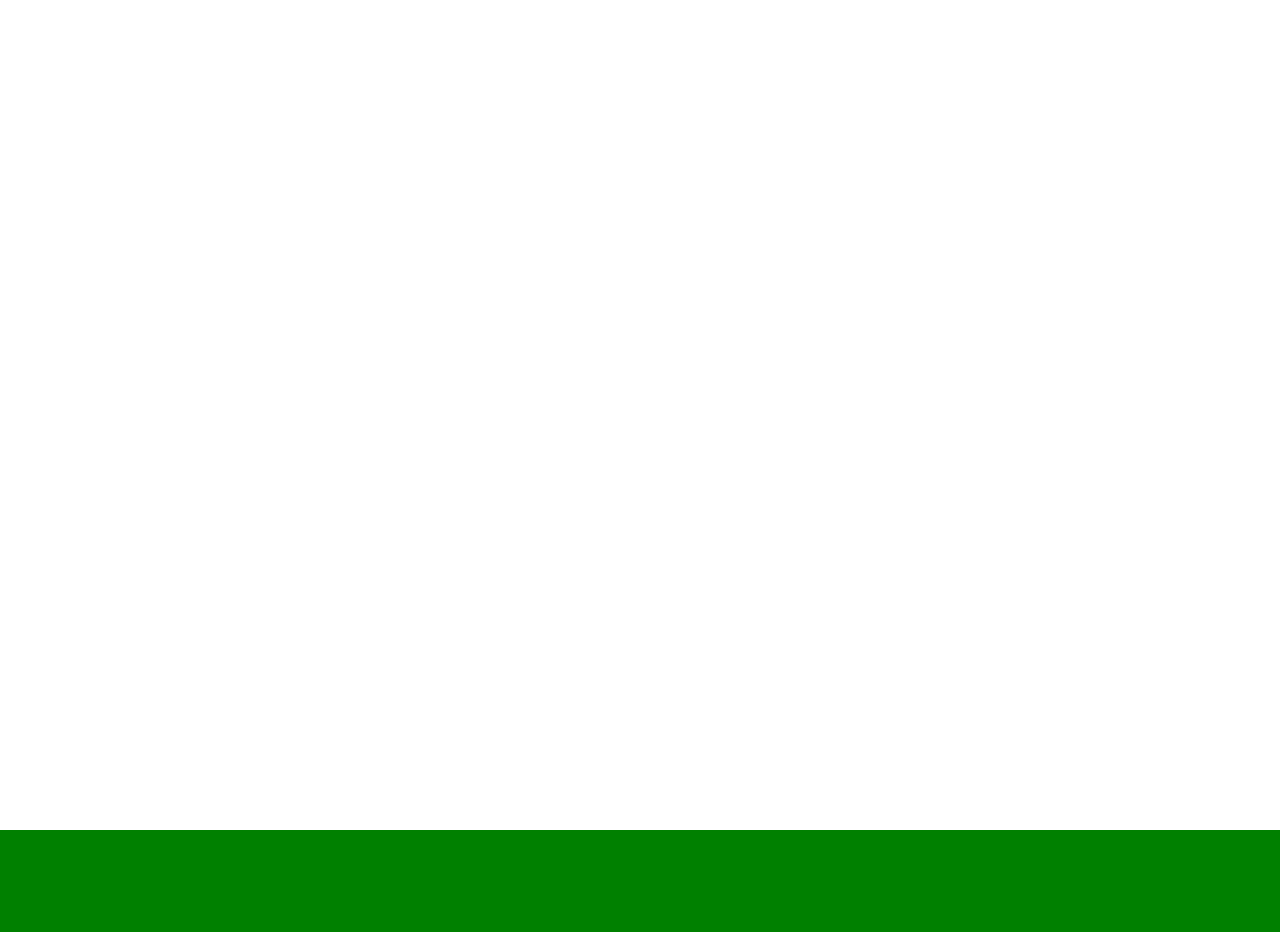
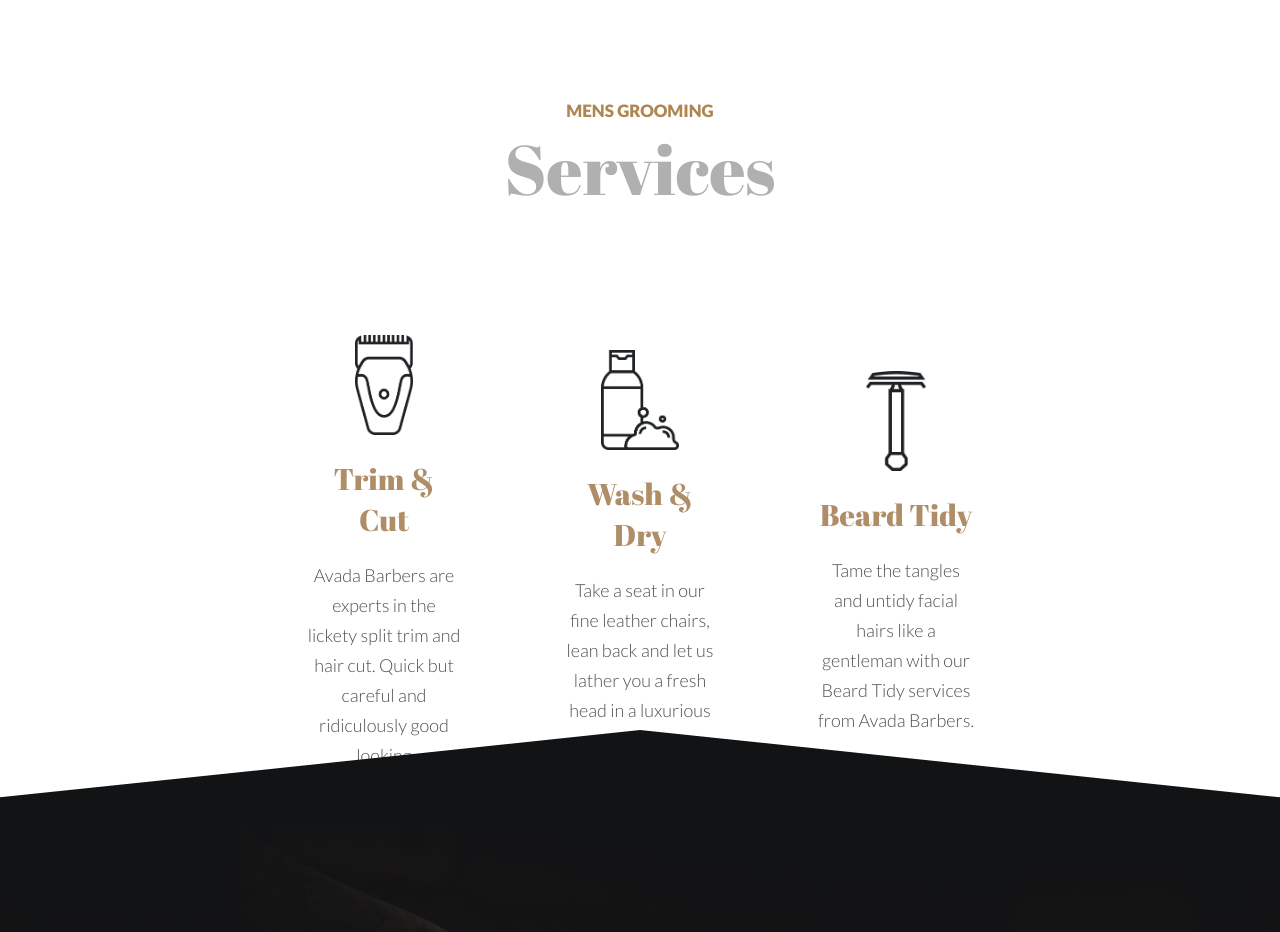
Before and after one commit to davide-bibbo93/proj-html-vuejs, a website: page index.html in a window 1280 px wide. Shown: the part 1320-2252 px from the top of the page. Drawn offline with nearby package versions, Linux system fonts and the light colour scheme.

Commit message:
Completata la sezione Services

```diff
--- a/index.html
+++ b/index.html
@@ -83,7 +83,27 @@
 
       <!-- inizio sezione servizi -->
       <section id="services">
+        <div class="container">
 
+          <div class="text">
+            <h4>Mens grooming</h4>
+            <h2>Services</h2>
+          </div>
+
+          <div class="three-column">
+            <div v-for="column in Services" class="column">
+              <div class="content">
+                <img :src="'img/' + column.path" :alt="column.alt">
+                <h3>{{column.title}}</h3>
+                <p>{{column.paragraph}}</p>
+              </div>
+            </div>
+          </div>
+
+          <div class="services-button">
+            <a class="button" href="#">Read about our services</a>
+          </div>
+        </div>
       </section>
       <!-- end sezione servizi -->
 
--- a/js/script.js
+++ b/js/script.js
@@ -1,4 +1,6 @@
-// VueJs
+// VueJs Settings
+
+// VueJs Header
 var header = new Vue({
   el: "header",
 
@@ -21,10 +23,12 @@ var header = new Vue({
         active: false
       }
     ],
+
     headerImg: {
       name: "header img",
       path: "avadabarbers_hero_focalmirror-600x825.png"
     },
+
     squareItem: [
       {
         icon: "fas fa-desktop",
@@ -42,4 +46,39 @@ var header = new Vue({
 
   }
 });
+
+// VueJs Main
+var main = new Vue({
+  el: "main",
+
+  data: {
+
+    Services: [
+      {
+        path: "avadabarbers-trimcut-icon-before.png",
+        alt: "trim",
+        title: "Trim & Cut",
+        paragraph: "Avada Barbers are experts in the lickety split trim and hair cut. Quick but careful and ridiculously good looking"
+      },
+      {
+        path: "avadabarbers-washndry-icon.png",
+        alt: "wash",
+        title: "Wash & Dry",
+        paragraph: "Take a seat in our fine leather chairs, lean back and let us lather you a fresh head in a luxurious fashion."
+
+      },
+      {
+        path: "avadabarbers-beardtrim-icon.png",
+        alt: "beard",
+        title: "Beard Tidy",
+        paragraph: "Tame the tangles and untidy facial hairs like a gentleman with our Beard Tidy services from Avada Barbers."
+
+      }
+    ],
+  },
+
+  methods: {
+
+  }
+});
 Vue.config.devtools = true;
--- a/src/Partials/_common.scss
+++ b/src/Partials/_common.scss
@@ -24,22 +24,29 @@ i {
 
 h1, h2, h3 {
   font-family: 'Abril Fatface', cursive;
-  color: $text-color;
   font-weight: 400;
 }
 
 h1 {
+  color: $text-color;
   font-size: 85px;
 }
 
 h2 {
+  color: $text-color;
   font-size: 70px;
 }
 
+h3 {
+  color:  $h3-color;
+  font-size: 30px;
+}
+
 h4 {
+  color: $color-hover;
+  font-size: 17px;
+  font-weight: 900;
   text-transform: uppercase;
-  font-size: 17px;
-  color: $color-hover;
 }
 
 .button {
--- a/src/Partials/_header.scss
+++ b/src/Partials/_header.scss
@@ -6,7 +6,7 @@ header {
   background-position: top;
 
   .container {
-    @include header-container($container-width);
+    @include container($container-width);
 
     .header-top {
       height: $header-top-height;
--- a/src/Partials/_main.scss
+++ b/src/Partials/_main.scss
@@ -22,10 +22,60 @@ main {
     &::before {
       @include triangle;
     }
+
+    .container {
+      @include container($container-width);
+
+      .text {
+        text-align: center;
+        padding: 70px 0;
+      }
+
+      .three-column {
+        @include display (row, flex-start, center);
+
+        .column {
+          padding: 50px;
+          width: calc(100% / 3);
+
+          .content {
+            width: 100%;
+            text-align: center;
+
+            img {
+              height: 100px;
+            }
+
+            h3 {
+              margin: 20px 0;
+            }
+
+            p {
+              font-size: 18px;
+              font-weight: 300;
+              line-height: 30px;
+              color: $p-color;
+            }
+          }
+        }
+      }
+
+      .services-button {
+        text-align: center;
+      }
+    }
   }
 
   #products {
-    height: 500px;
-    background-color: green;
+    height: 100vh;
+    background-image: url("../img/avadabarbers-reviewsbackground.jpg");
+    @include bg-size;
+    background-position: top;
+    position: relative;
+
+    &::before {
+      @include triangle;
+      border-bottom: 100px solid #121314;
+    }
   }
 }
--- a/src/Partials/_mixins.scss
+++ b/src/Partials/_mixins.scss
@@ -6,7 +6,7 @@
   -o-background-size: cover;
 }
 
-@mixin header-container ($width){
+@mixin container ($width){
   width: $width;
   height: 100%;
   margin: auto;
--- a/src/Partials/_var.scss
+++ b/src/Partials/_var.scss
@@ -8,3 +8,5 @@ $color-hover: #ae8652;
 $transition: 0.5s linear;
 $button-hover: #65401e;
 $square-color: #4f659a;
+$h3-color:  #ae8d67;
+$p-color: #505050;
```
Also changed, not shown: dist/app.css.
